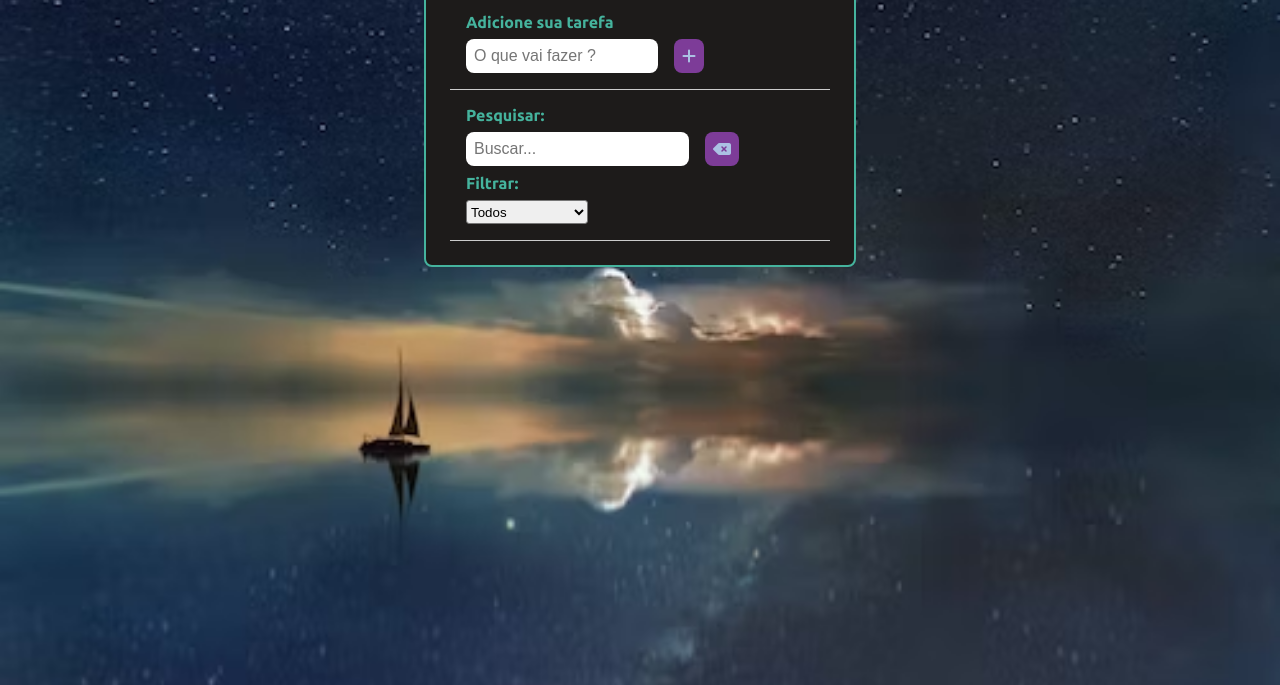
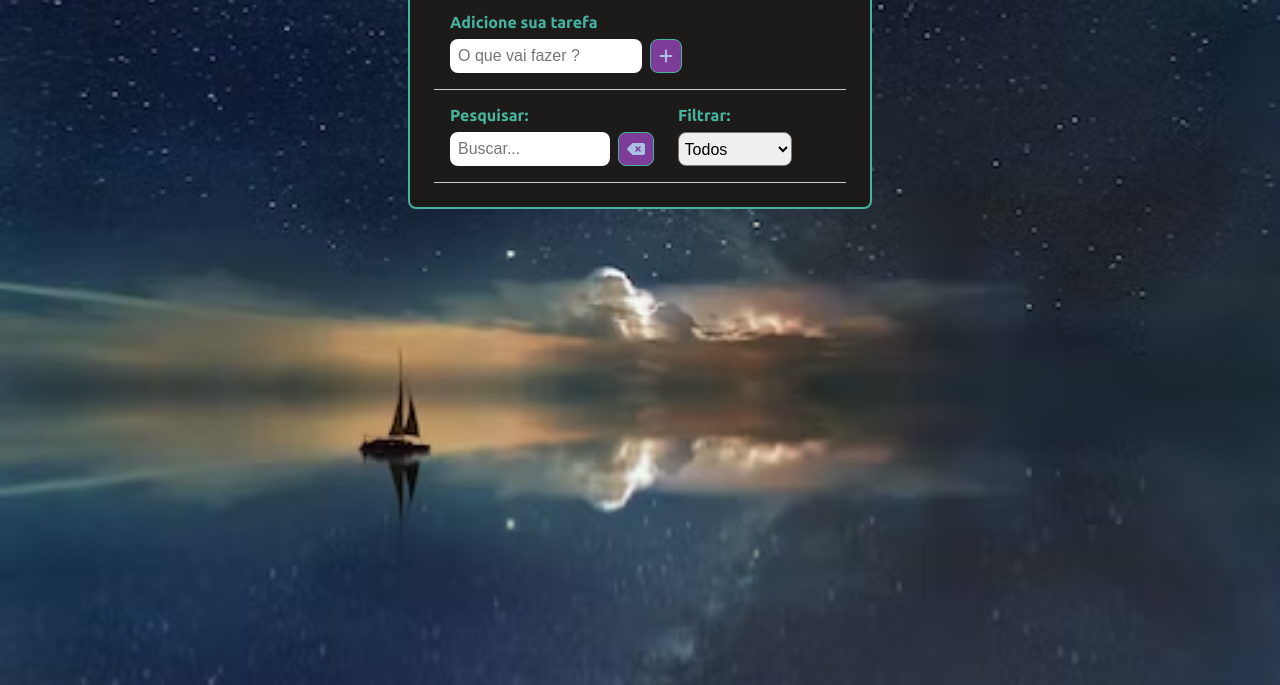
Before and after one commit to FelipeFama/to-do-list, a plain HTML site: page index.html in a window 1280 px wide. Shown: the part 115-800 px from the top of the page. Drawn offline with Linux system fonts and the light colour scheme.

Commit message:
project changes.

```diff
--- a/index.html
+++ b/index.html
@@ -10,14 +10,14 @@
   <script src="./js/main.js" defer></script>
 </head>
 <body>
-  <main class="todo-container">
+  <main class="task-container">
     <header>
       <h1>To do List</h1>
     </header>
-    <form id="todo-form">
+    <form id="task-form">
       <h4>Adicione sua tarefa</h4>
       <div class="form-control">
-        <input type="text" id="todo-input" placeholder="O que vai fazer ?" />
+        <input type="text" id="task-input" placeholder="O que vai fazer ?" />
         <button type="submit">
           <i class="fa-solid fa-plus"></i>
         </button>
@@ -52,7 +52,7 @@
         </select>
       </div>
     </div>
-    <div id="todo-list"></div>
+    <div id="task-list"></div>
   </main>
 </body>
 </html>
--- a/js/main.js
+++ b/js/main.js
@@ -1,6 +1,6 @@
-const todoForm = document.querySelector('#todo-form');
-const todoInput = document.querySelector('#todo-input');
-const todoList = document.querySelector('#todo-list');
+const todoForm = document.querySelector('#task-form');
+const todoInput = document.querySelector('#task-input');
+const todoList = document.querySelector('#task-list');
 const editForm = document.querySelector('#edit-form');
 const editInput = document.querySelector('#edit-input');
 const cancelEditBtn = document.querySelector('#cancel-edit-btn');
@@ -15,3 +15,9 @@ let oldInputValue;
 //LocalStorage Data
 
 //Events
+todoForm.addEventListener("submit", (e) => {
+  e.preventDefault();
+
+  const inputValue = todoInput.value;
+
+})
--- a/styles/style.css
+++ b/styles/style.css
@@ -29,7 +29,7 @@ button {
   font-size: 1rem;
   padding: 0.5rem 0.5rem;
   transition: 0.3s;
-  border: none;
+  border: 1px solid #45B39D;;
 }
 
 button:hover {
@@ -37,31 +37,31 @@ button:hover {
   color: #1D1B1A;
 }
 
-.todo-container {
+.task-container {
   background-color: #1D1B1A;
   border-radius: 0.5rem;
   border: 2px solid #45B39D;
-  max-width: 27rem;
+  max-width: 29rem;
   margin: 0 auto;
   padding: 1.5rem;
   position: relative;
   top: 2rem;
 }
 
-.todo-container header {
+.task-container header {
   border-bottom: 1px solid #ccc;
   text-align: center;
   padding: 0 1rem 1rem;
 }
 
-#todo-form,
+#task-form,
 #edit-form,
 #toolbar {
   padding: 1rem;
   border-bottom: 1px solid #ccc;
 }
 
-#todo-form h4,
+#task-form h4,
 #edit-form h4,
 #toolbar h4 {
   margin-bottom: 0.5rem;
@@ -81,8 +81,12 @@ button:hover {
   border: none;
   font-size: 1rem;
   padding: 0.5rem;
-  margin-right: 1rem;
+  margin-right: 0.5rem;
   width: 12rem;
+}
+
+#toolbar {
+  display: flex;
 }
 
 #cancel-edit-btn {
@@ -93,7 +97,7 @@ button:hover {
 #search {
   display: flex;
   flex-direction: column;
-  width: 65%;
+  width: 60%;
 }
 
 #search form {
@@ -104,18 +108,20 @@ button:hover {
   border-radius: 0.5rem;
   border: none;
   font-size: 1rem;
-  margin-right: 1rem;
+  margin-right: 0.5rem;
   padding: 0.5rem;
+  width: 10rem;
 }
 
 #filter {
-  width: 35%;
+  width: 30%;
   display: flex;
   flex-direction: column;
-  margin-top: 0.5rem;
 }
 
 #filter select {
+  border-radius: 0.5rem;
+  font-size: 1rem;
   flex: 1.5rem;
-  border-radius: 0.2rem;
+  padding: 0.1rem;
 }
```
